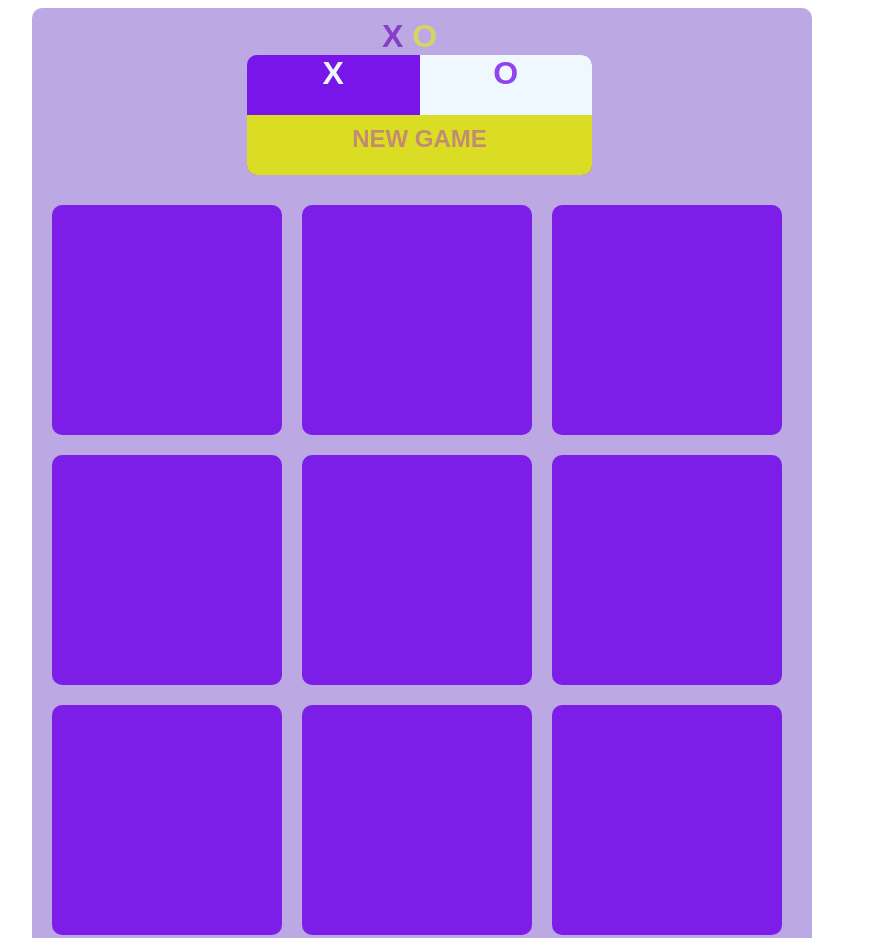
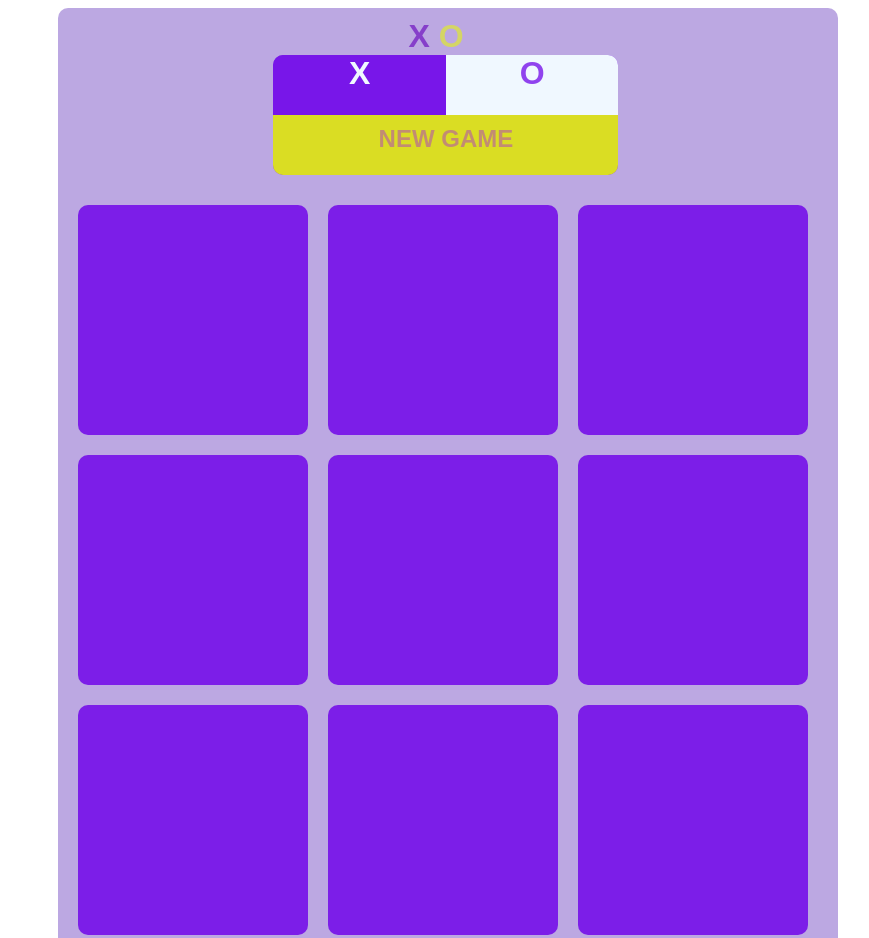
Before and after one commit to amnaali11/Lab-Tasks, a plain HTML site: page gameX-O/index.html in a window 1280 px wide. Shown: the top 938 px of the page, without its empty margins (76-945 px from the left). Drawn offline with Linux system fonts and the light colour scheme.

Commit message:
Update style.css

```diff
--- a/gameX-O/style.css
+++ b/gameX-O/style.css
@@ -22,7 +22,7 @@ height:950px;
 background-color:rgba(112, 69, 192, 0.466);
 border-radius:10px ;
 padding: 10px;
-margin-left: 100px;
+margin-left: 10%;
 
 }
 
```
